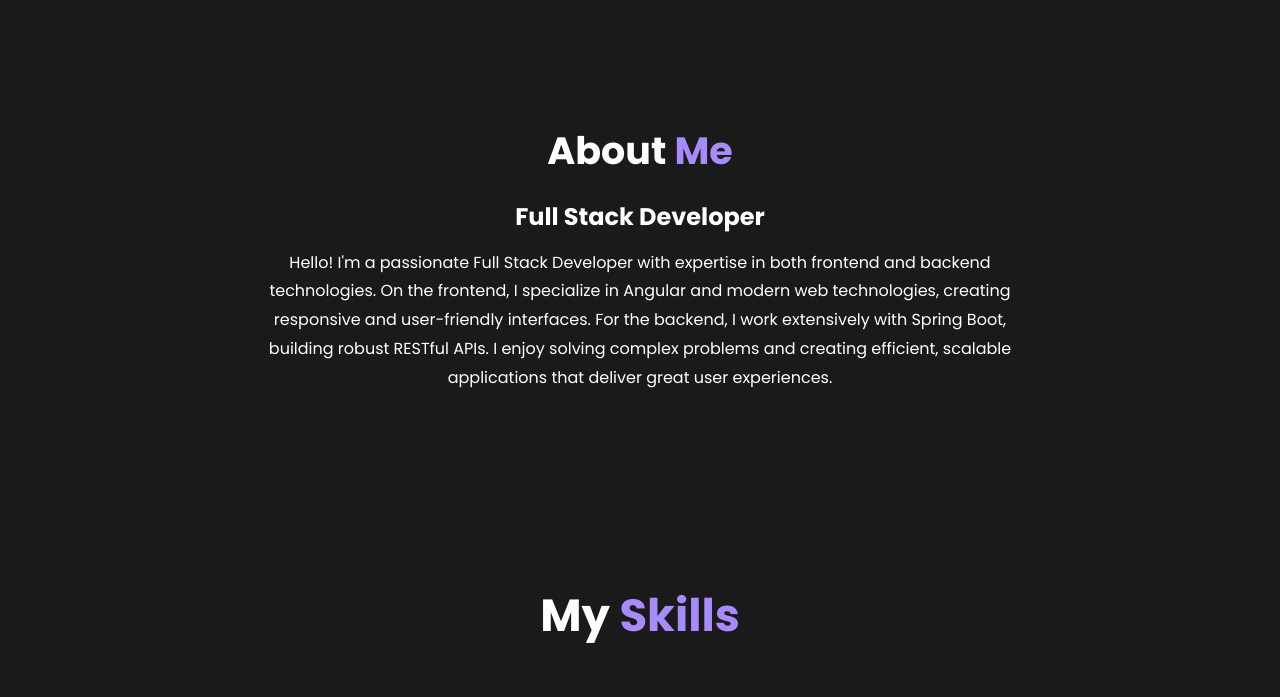
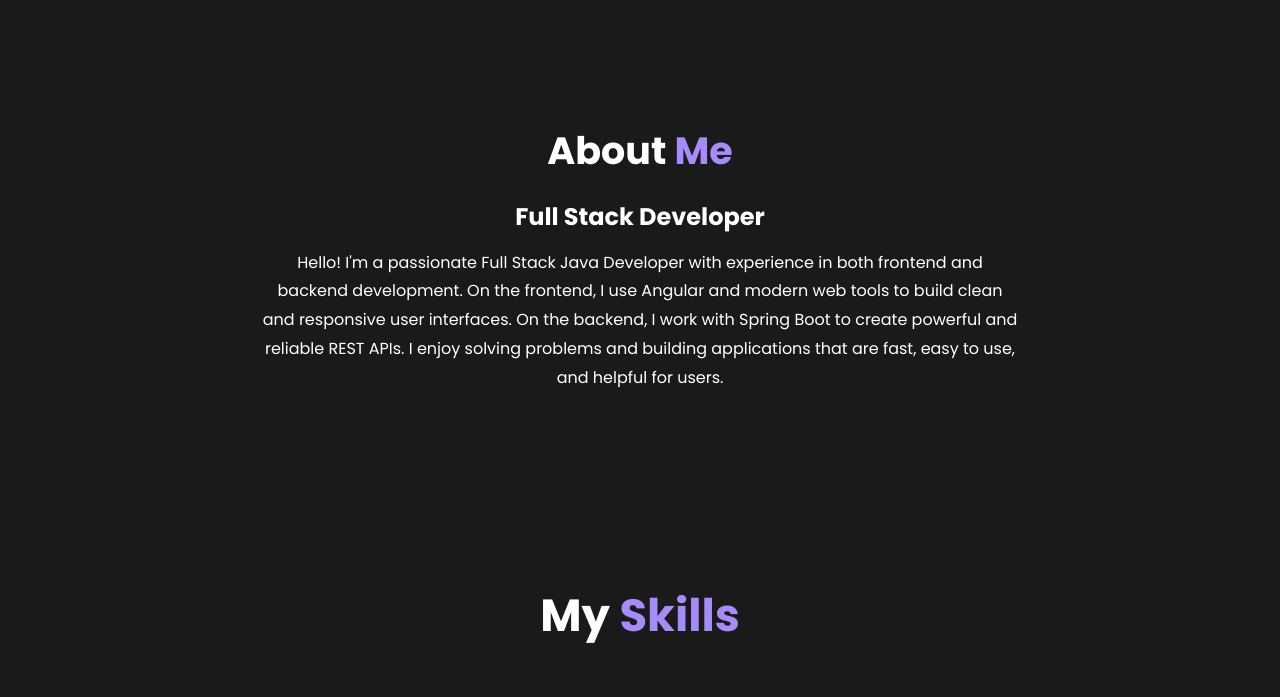
Before and after one commit to SnehaVallapuneni/portfolio, a plain HTML site: page index.html in a window 1280 px wide. Shown: the part 678-1375 px from the top of the page. Drawn offline with nearby package versions, Linux system fonts and the light colour scheme.

Commit message:
Modified portfolio

```diff
--- a/index.html
+++ b/index.html
@@ -32,19 +32,19 @@
             </div>
             <a href="Sneha Resume.pdf" class="btn" download>Download Resume</a>
         </div>
-        <div class="home-img">
+       <!-- <div class="home-img">
             <img src="images/sneha.jpeg" alt="Sneha's Profile Image">
-        </div>
+        </div>-->
     </section>
 
     <section class="about" id="about">
         <div class="about-content">
             <h2 class="heading">About <span>Me</span></h2>
             <h3>Full Stack Developer</h3>
-            <p>Hello! I'm a passionate Full Stack Developer with expertise in both frontend and backend technologies.
-                 On the frontend, I specialize in Angular and modern web technologies, creating responsive and user-friendly interfaces.
-                 For the backend, I work extensively with Spring Boot, building robust RESTful APIs.
-                 I enjoy solving complex problems and creating efficient, scalable applications that deliver great user experiences.</p>
+            <p>Hello! I'm a passionate Full Stack Java Developer with experience in both frontend and backend development.
+                On the frontend, I use Angular and modern web tools to build clean and responsive user interfaces.
+                On the backend, I work with Spring Boot to create powerful and reliable REST APIs.
+                I enjoy solving problems and building applications that are fast, easy to use, and helpful for users.</p>
         </div>
     </section>
 
@@ -105,7 +105,7 @@
         <h2 class="heading">Latest <span>Projects</span></h2>
         <div class="portfolio-container">
             <div class="portfolio-box web">
-                <img src="images/book-review.png" alt="Book Review Website">
+               <img src="images/book-review.png" alt="Book Review Website">
                 <div class="portfolio-layer">
                     <h4>Book Review Website</h4>
                     <p>A dynamic book review platform where users can discover, rate, and review books. Features include recommendations, and an interactive rating system.</p>
```
Also changed, not shown: 3 other files.
